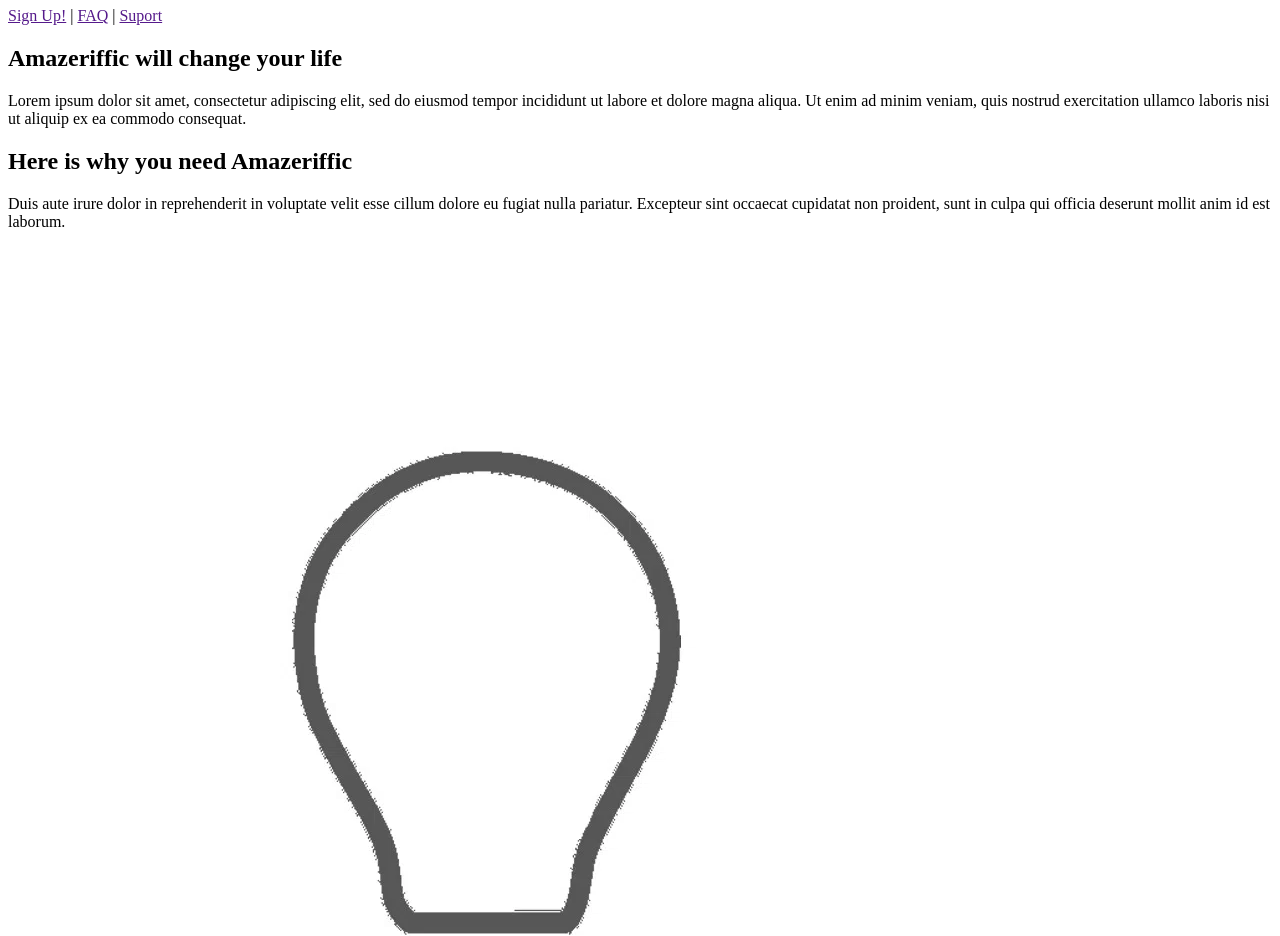
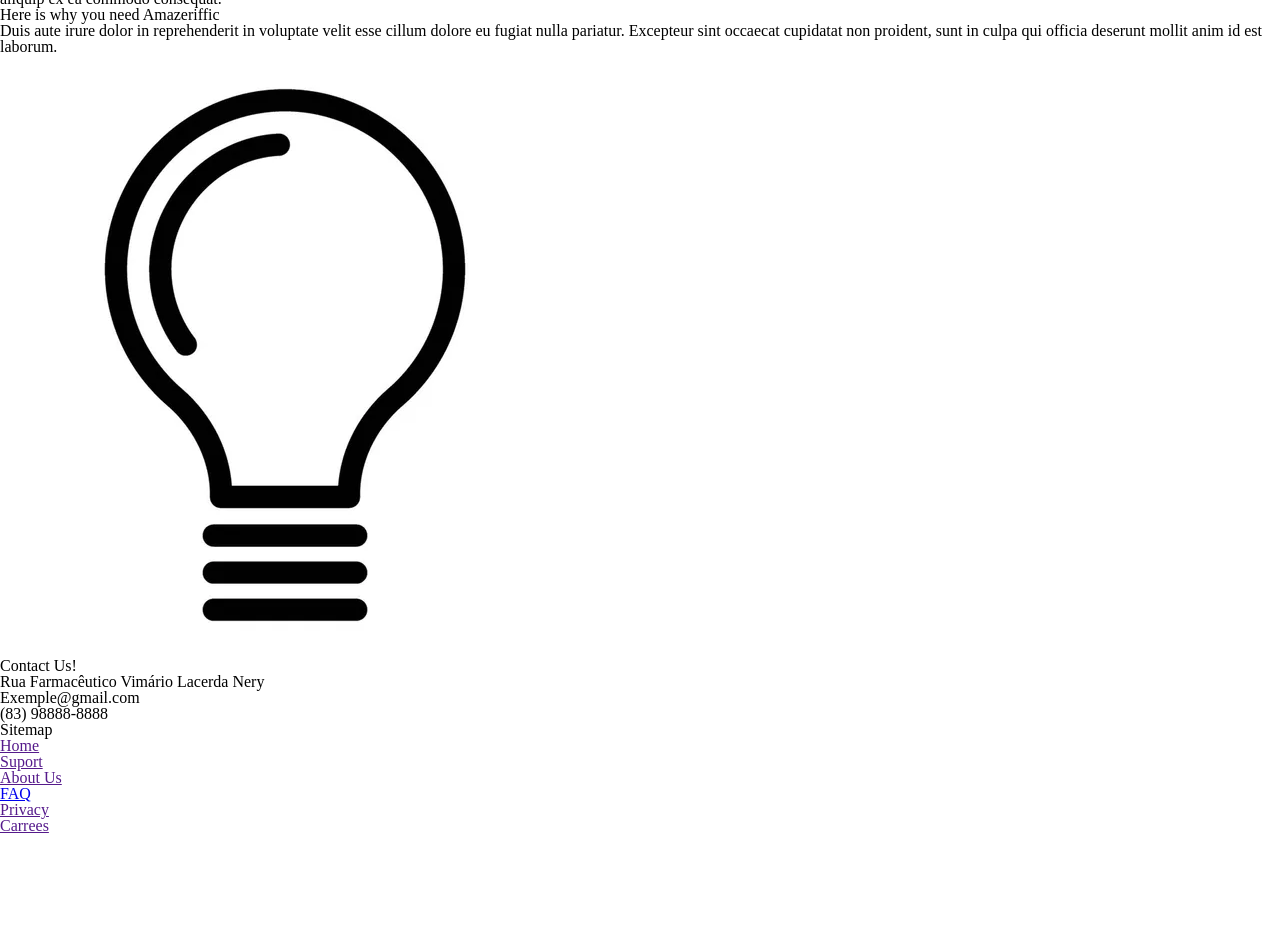
Before and after one commit to Pedroandr/Amazerific, a plain HTML site: page Index.html in a window 1280 px wide. Shown: the part 73-1009 px from the top of the page. After the commit the page ends 907 px from the top, so only its background shows below. Drawn offline with Linux system fonts and the light colour scheme; files whose address does not match are found by name.

Commit message:
adiciona faq, imagem, reset.css e style.css e modifica index.html

```diff
--- a/Index.html
+++ b/Index.html
@@ -5,15 +5,18 @@
     <meta http-equiv="X-UA-Compatible" content="IE=edge">
     <meta name="viewport" content="width=device-width, initial-scale=1.0">
     <title>Amazeriffic</title>
+    <link rel="stylesheet" href="reset.css">
+    <link rel="stylesheet" href="style.css">
 </head>
 <body>
     <header>
 
         <h1>Amazeriffic</h1>
+
         <nav>
             <a href="">Sign Up!</a> |
-            <a href="">FAQ</a> |
-            <a href="">Suport</a>
+            <a href="C:\Users\Pedro\Documents\Páginas\Exercícios de web\Amezeriffic\faq.html">FAQ</a> |
+            <a href="">Support</a>
         </nav>
 
 
@@ -31,24 +34,23 @@
         in voluptate velit esse cillum dolore eu fugiat nulla pariatur. Excepteur sint occaecat
         cupidatat non proident, sunt in culpa qui officia deserunt mollit anim id est laborum.</p>
 
-        <img src="C:\Users\Pedro\Documents\Páginas\Exercícios de web\Amezeriffic\lampada.webp" alt="Lâmpada">
-
+        <img src="C:\Users\Pedro\Documents\Páginas\Exercícios de web\Amezeriffic\depositphotos_172540926-stock-illustration-bulb-vector-icon.jpg" alt="Lâmpada">
     </main>
     <footer>
         <div class="contact">
-            <h2>Contact Us!</h2>
+            <h5>Contact Us!</h5>
             <p>Rua Farmacêutico Vimário Lacerda Nery</p>
             <p>Exemple@gmail.com</p>
             <p>(83) 98888-8888</p>
         </div>
         <div class="sitemap">
 
-            <h2>Sitemap</h2>
+            <h5>Sitemap</h5>
             <ul>
                 <li><a href="">Home</a></li>
                 <li><a href="">Suport</a></li>
                 <li><a href="">About Us</a></li>
-                <li><a href="">FAQ</a></li>
+                <li><a href="C:\Users\Pedro\Documents\Páginas\Exercícios de web\Amezeriffic\faq.html">FAQ</a></li>
                 <li><a href="">Privacy</a></li>
                 <li><a href="">Carrees</a></li>
             </ul>
--- /dev/null
+++ b/reset.css
@@ -0,0 +1,43 @@
+html, body, div, span, applet, object, iframe,
+h1, h2, h3, h4, h5, h6, p, blockquote, pre,
+a, abbr, acronym, address, big, cite, code,
+del, dfn, em, img, ins, kbd, q, s, samp,
+small, strike, strong, sub, sup, tt, var,
+b, u, i, center,
+dl, dt, dd, ol, ul, li,
+fieldset, form, label, legend,
+table, caption, tbody, tfoot, thead, tr, th, td,
+article, aside, canvas, details, embed,
+figure, figcaption, footer, header, hgroup,
+menu, nav, output, ruby, section, summary,
+time, mark, audio, video {
+	margin: 0;
+	padding: 0;
+	border: 0;
+	font-size: 100%;
+	font: inherit;
+	vertical-align: baseline;
+}
+/* HTML5 display-role reset for older browsers */
+article, aside, details, figcaption, figure,
+footer, header, hgroup, menu, nav, section {
+	display: block;
+}
+body {
+	line-height: 1;
+}
+ol, ul {
+	list-style: none;
+}
+blockquote, q {
+	quotes: none;
+}
+blockquote:before, blockquote:after,
+q:before, q:after {
+	content: '';
+	content: none;
+}
+table {
+	border-collapse: collapse;
+	border-spacing: 0;
+}
```
Also changed, not shown: faq.html (added, +41 -0 lines), depositphotos_172540926-stock-illustration-bulb-vector-icon.jpg (added), lampada.webp (deleted), style.css (added).
